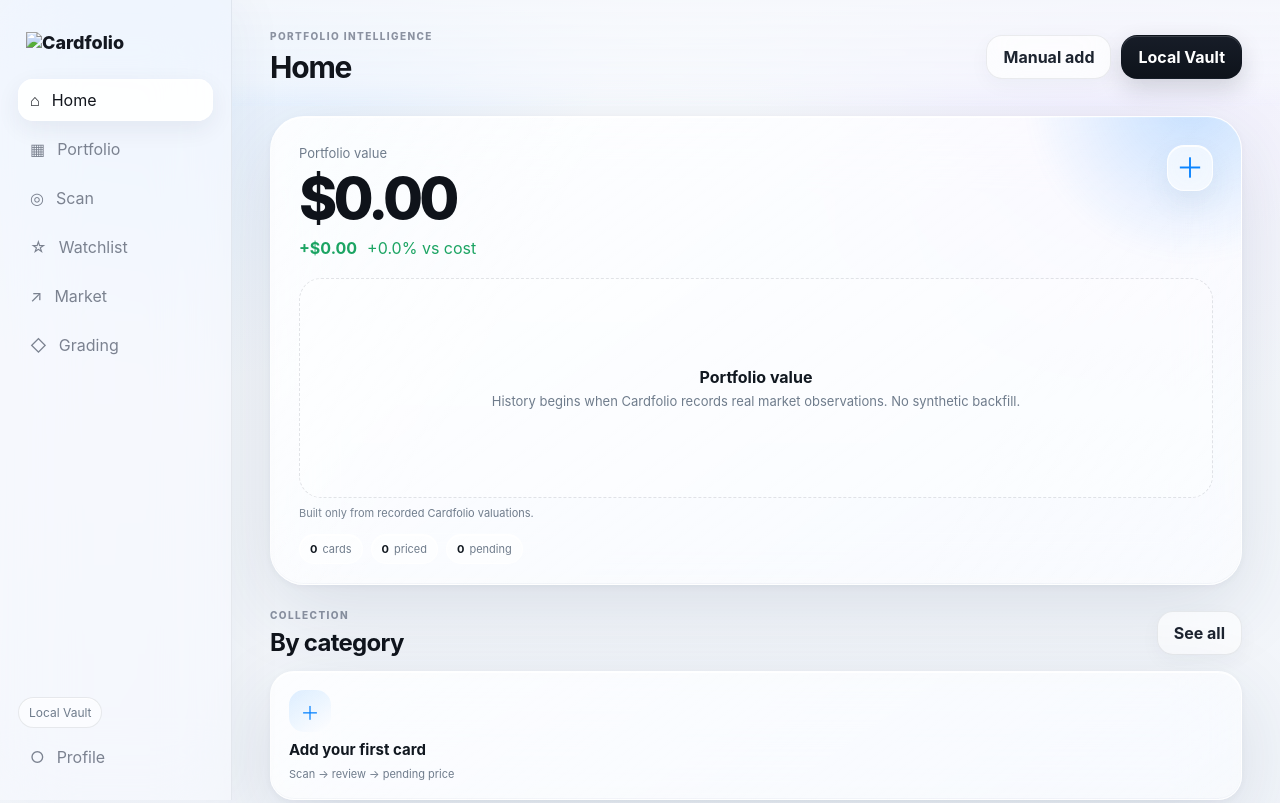
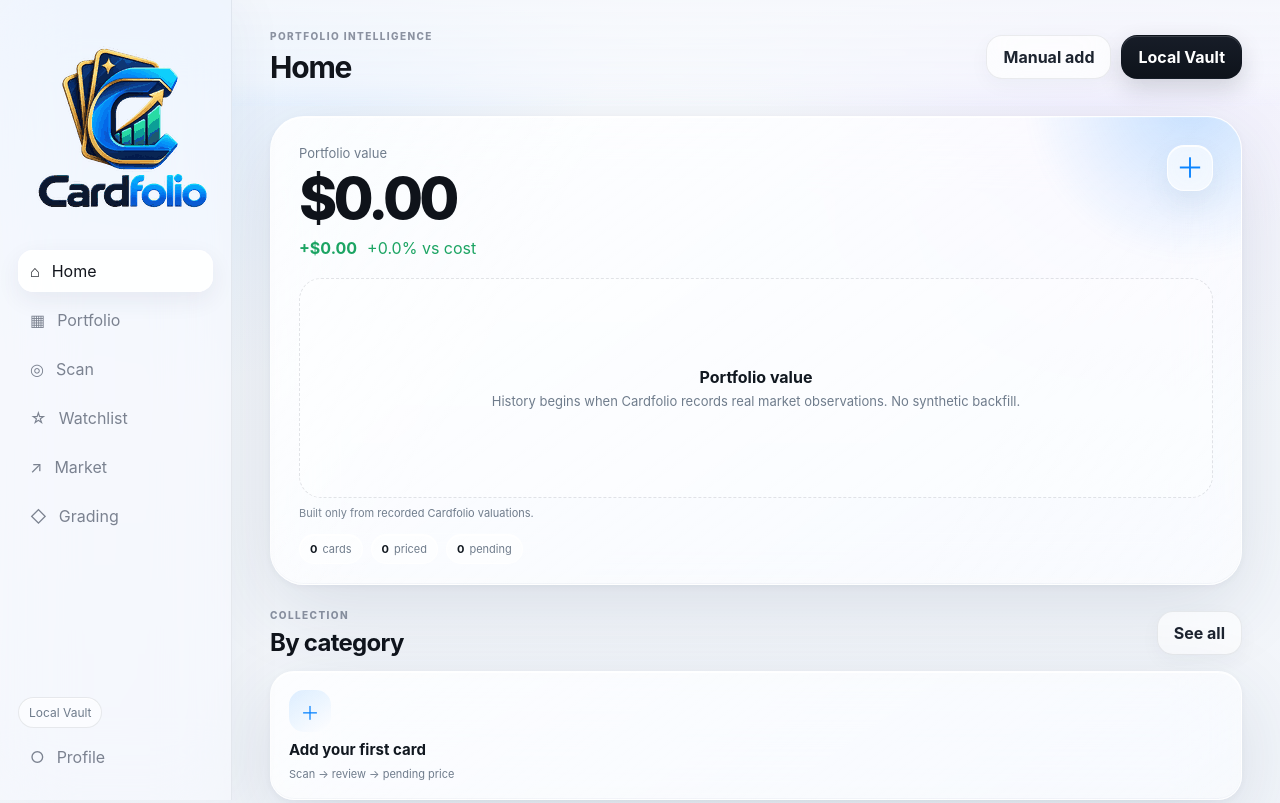
Before and after one commit to saadx200327/neonblock-city, a website: page index.html in a window 1280 px wide. Shown: the top 803 px of the page. Drawn offline with Linux system fonts and the light colour scheme; no server answers; a script that the page names is missing.

Commit message:
perf(cardfolio): use static branding and defer OCR until scan

```diff
--- a/index.html
+++ b/index.html
@@ -8,19 +8,19 @@
   <meta name="application-name" content="Cardfolio" />
   <meta name="apple-mobile-web-app-capable" content="yes" />
   <meta name="apple-mobile-web-app-title" content="Cardfolio" />
-  <meta name="msapplication-TileImage" content="/api/cardfolio-icon?v=20260909-official-brand-1" />
+  <meta name="msapplication-TileImage" content="/cardfolio-brand.png?v=20260909-brand-static-1" />
   <title>Cardfolio</title>
-  <link rel="manifest" href="/cardfolio-manifest.webmanifest?v=20260909-official-brand-1" />
-  <link rel="icon" type="image/png" sizes="128x128" href="/api/cardfolio-icon?v=20260909-official-brand-1" />
-  <link rel="shortcut icon" type="image/png" href="/api/cardfolio-icon?v=20260909-official-brand-1" />
-  <link rel="apple-touch-icon" sizes="128x128" href="/api/cardfolio-icon?v=20260909-official-brand-1" />
+  <link rel="manifest" href="/cardfolio-manifest.webmanifest?v=20260909-brand-static-1" />
+  <link rel="icon" type="image/png" sizes="192x192" href="/cardfolio-brand.png?v=20260909-brand-static-1" />
+  <link rel="shortcut icon" type="image/png" href="/cardfolio-brand.png?v=20260909-brand-static-1" />
+  <link rel="apple-touch-icon" sizes="192x192" href="/cardfolio-brand.png?v=20260909-brand-static-1" />
+  <link rel="preload" as="image" href="/cardfolio-brand.png?v=20260909-brand-static-1" />
   <link rel="preconnect" href="https://api.tcgdex.net" />
   <link rel="stylesheet" href="/cardfolio.css" />
   <link rel="stylesheet" href="/cardfolio-vnext.css" />
   <link rel="stylesheet" href="/cardfolio-liquid.css" />
   <link rel="stylesheet" href="/api/proxy?path=cardfolio-market-v2.css&v=20260908-2" />
   <link rel="stylesheet" href="/api/proxy?path=cardfolio-marketplace-ui.css&v=20260908-1" />
-  <script defer src="https://cdn.jsdelivr.net/npm/tesseract.js@5.1.1/dist/tesseract.min.js"></script>
   <script defer src="/cardfolio-app.js"></script>
   <script defer src="/cardfolio-app-2.js"></script>
   <script defer src="/cardfolio-app-3.js"></script>
@@ -40,7 +40,7 @@
   <script defer src="/api/proxy?path=cardfolio-production-guard.js"></script>
   <script defer src="/api/proxy?path=cardfolio-market-integrity.js"></script>
   <script defer src="/api/proxy?path=cardfolio-chart-daily-average.js&v=20260909-daily-average-2"></script>
-  <script defer src="/api/proxy?path=cardfolio-ui-prune.js&v=20260909-official-brand-1"></script>
+  <script defer src="/api/proxy?path=cardfolio-ui-prune.js&v=20260909-brand-static-1"></script>
   <script defer src="/api/proxy?path=cardfolio-save-stack-guard.js&v=20260907-intake-integrity-1"></script>
   <script defer src="/api/proxy?path=cardfolio-live-sync.js&v=20260908-1"></script>
   <script defer src="/api/proxy?path=cardfolio-marketplace-ui.js&v=20260908-1"></script>
@@ -52,7 +52,7 @@
   <div id="app" class="app-shell">
     <aside class="sidebar" aria-label="Primary navigation">
       <button class="brand" data-view="home" aria-label="Cardfolio home">
-        <img class="brand-logo" data-cardfolio-brand src="/api/cardfolio-icon?v=20260909-official-brand-1" alt="Cardfolio" />
+        <img class="brand-logo" data-cardfolio-brand src="/cardfolio-brand.png?v=20260909-brand-static-1" alt="Cardfolio" />
       </button>
       <nav class="side-nav">
         <button data-view="home" class="nav-item active"><span>⌂</span><span>Home</span></button>
@@ -84,7 +84,7 @@
   </div>
   <dialog id="authDialog" class="modal">
     <form method="dialog" class="modal-card" id="authForm">
-      <img class="auth-brand-logo" data-cardfolio-brand src="/api/cardfolio-icon?v=20260909-official-brand-1" alt="Cardfolio" />
+      <img class="auth-brand-logo" data-cardfolio-brand src="/cardfolio-brand.png?v=20260909-brand-static-1" alt="Cardfolio" />
       <div class="modal-head"><div><div class="eyebrow">Cloud sync</div><h2>Sign in to Cardfolio</h2></div><button class="icon-btn" value="cancel" aria-label="Close">×</button></div>
       <p id="authExplainer" class="muted">Use a Cardfolio account to keep your private portfolio and watchlist synced across devices. Local Vault remains available without signing in.</p>
       <label>Email<input id="authEmail" type="email" autocomplete="email" required /></label>
```
